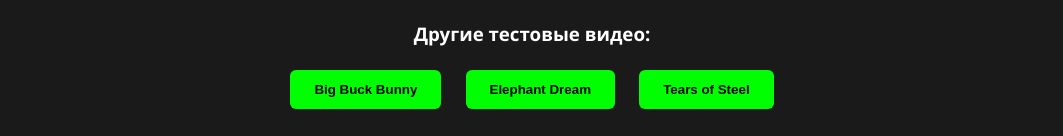
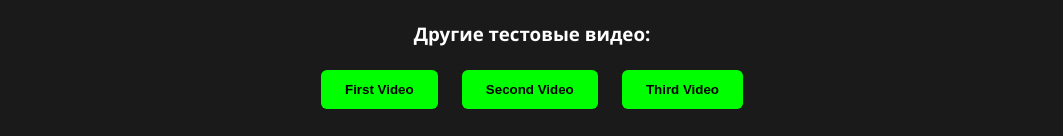
Before and after one commit to siega52/Ghost-Streaming, a browser extension: page test-video.html in a window 1280 px wide. Shown: the part 664-800 px from the top of the page, without its empty margins (108-1171 px from the left). Drawn offline with Linux system fonts and the light colour scheme.

Commit message:
Update test-video.html

```diff
--- a/test-video.html
+++ b/test-video.html
@@ -78,9 +78,9 @@
 
         <div style="text-align: center; margin-top: 30px;">
             <h3>Другие тестовые видео:</h3>
-            <button onclick="changeVideo('bunny')">Big Buck Bunny</button>
-            <button onclick="changeVideo('elephant')">Elephant Dream</button>
-            <button onclick="changeVideo('tears')">Tears of Steel</button>
+            <button onclick="changeVideo('bunny')">First Video</button>
+            <button onclick="changeVideo('elephant')">Second Video</button>
+            <button onclick="changeVideo('tears')">Third Video</button>
         </div>
     </div>
 
```
